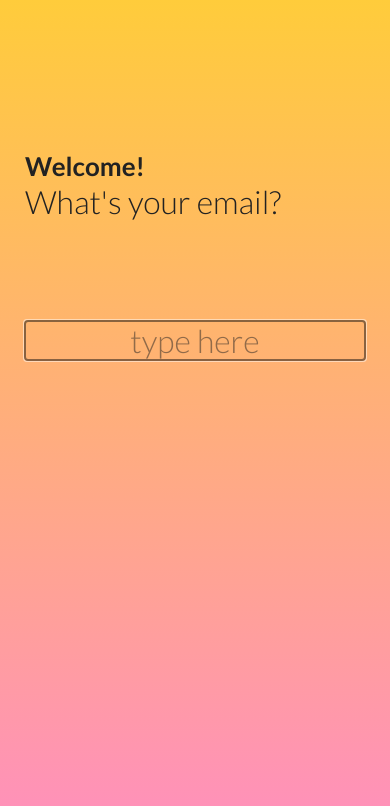
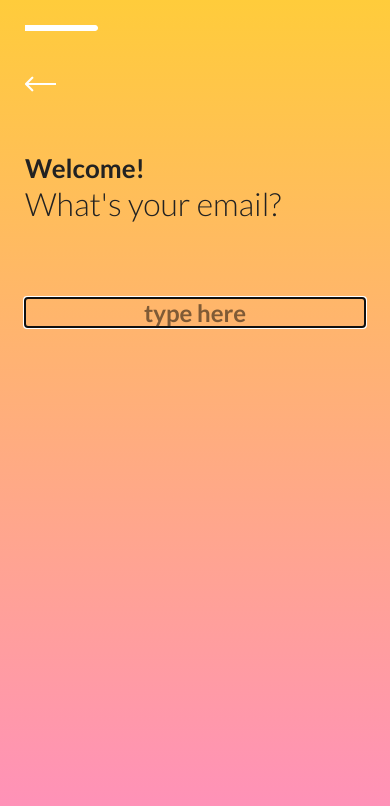
Before and after one commit to mustafaramadan4/Flix, a React Native app: screen /Email in a window 390 px wide. Shown: the top 806 px of the page. Built offline with nearby package versions, Linux system fonts and the light colour scheme.

Commit message:
Added next button with conditional rendering

```diff
--- a/screens/signup-form/EmailScreen.js
+++ b/screens/signup-form/EmailScreen.js
@@ -1,5 +1,5 @@
 import React, { useState } from 'react';
-import { View, Text, StyleSheet, TextInput } from 'react-native';
+import { Image, View, Text, StyleSheet, TextInput, TouchableOpacity, Platform } from 'react-native';
 import { LinearGradient } from 'expo-linear-gradient';
 import * as Font from 'expo-font';
 import AppLoading from 'expo-app-loading';
@@ -13,10 +13,14 @@ const fetchFonts = () => {
     });
 };
 
-const EmailScreen = () => {
+const EmailScreen = ({ navigation }) => {
     const [dataLoaded, setDataLoaded] = useState(false);
 
     const [email, setEmail] = useState('');
+
+    const nextButtonJSX = <TouchableOpacity style={styles.nextButton} activeOpacity={0.5}>
+                            <Image source={require('../../assets/icons/next_button.png')}/>
+                        </TouchableOpacity>;
 
     if (!dataLoaded) {
         return (
@@ -28,22 +32,42 @@ const EmailScreen = () => {
         )
     } else {
         return (
+            <>
                 <LinearGradient colors={['#FFCC3B', '#FF8FBE']} style={styles.linearGradient}>
+                    <Image
+                        source={require('../../assets/icons/progress_bar1.png')}
+                        style={styles.progressBar}
+                    />
+                    <TouchableOpacity activeOpacity={0.5} onPress={() => navigation.navigate('Signup')}>
+                        <Image
+                            source={require('../../assets/icons/back_button.png')}
+                            style={styles.backButton}
+                        />
+                    </TouchableOpacity>
                     <View style={styles.formTextContainer}>
                         <Text style={styles.heading}>Welcome!</Text>
                         <Text style={styles.question}>What's your email?</Text>
                         <View style={styles.formInputContainer}>
                             <TextInput
-                            textAlign={'center'}
+                                textAlign='center'
                                 style={styles.emailInput}
-                            onChange={e => setEmail(e.target.value)}
+                                onChangeText={setEmail}
                                 placeholder='type here'
                                 value={email}
                                 autoFocus
+                                autoCapitalize='none'
+                                autoComplete='email'
+                                autoCorrect={false}
+                                keyboardType='email-address'
+                                returnKeyType='done'
+                                textContentType='emailAddress'
+                                placeholderTextColor='rgba(0,0,0,0.5)'
                             />
                         </View>
+                        { email.length > 0 && nextButtonJSX }
                     </View>
                 </LinearGradient>
+            </>
         );
     }
 };
@@ -51,7 +75,6 @@ const EmailScreen = () => {
 const styles = StyleSheet.create({
     formTextContainer: {
         flex: 1,
-        // background: linear-gradient(169.61deg, #FFCC3B -2.5%, #FF8FBE 102.4%);
     },
     linearGradient: {
         flex: 1,
@@ -62,7 +85,7 @@ const styles = StyleSheet.create({
         fontFamily: 'Lato-Bold',
         fontSize: 26,
         fontWeight: 'bold',
-        marginTop: 125,
+        marginTop: 60,
     },
     question: {
         color: '#222222',
@@ -70,15 +93,25 @@ const styles = StyleSheet.create({
         fontSize: 32,
     },
     formInputContainer: {
-        marginTop: 100,
+        marginTop: 75,
     },
     emailInput: {
-        color: '#222222',
-        opacity: 0.5,
-        fontFamily: 'Lato-Light',
-        fontSize: 32,
+        color: '#FFFFFF',
+        fontFamily: 'Lato-Bold',
+        fontSize: 24,
         textAlign: 'center',
         justifyContent: 'center',
+    },
+    nextButton: {
+        justifyContent: 'center',
+        alignItems: 'center',
+        marginTop: 60,
+    },
+    progressBar: {
+        marginTop: Platform.OS === 'ios' ? 10 : 0,
+    },
+    backButton: {
+        marginTop: 45,
     }
 });
 
```
Lines whose indentation alone changed are shown as unchanged.
